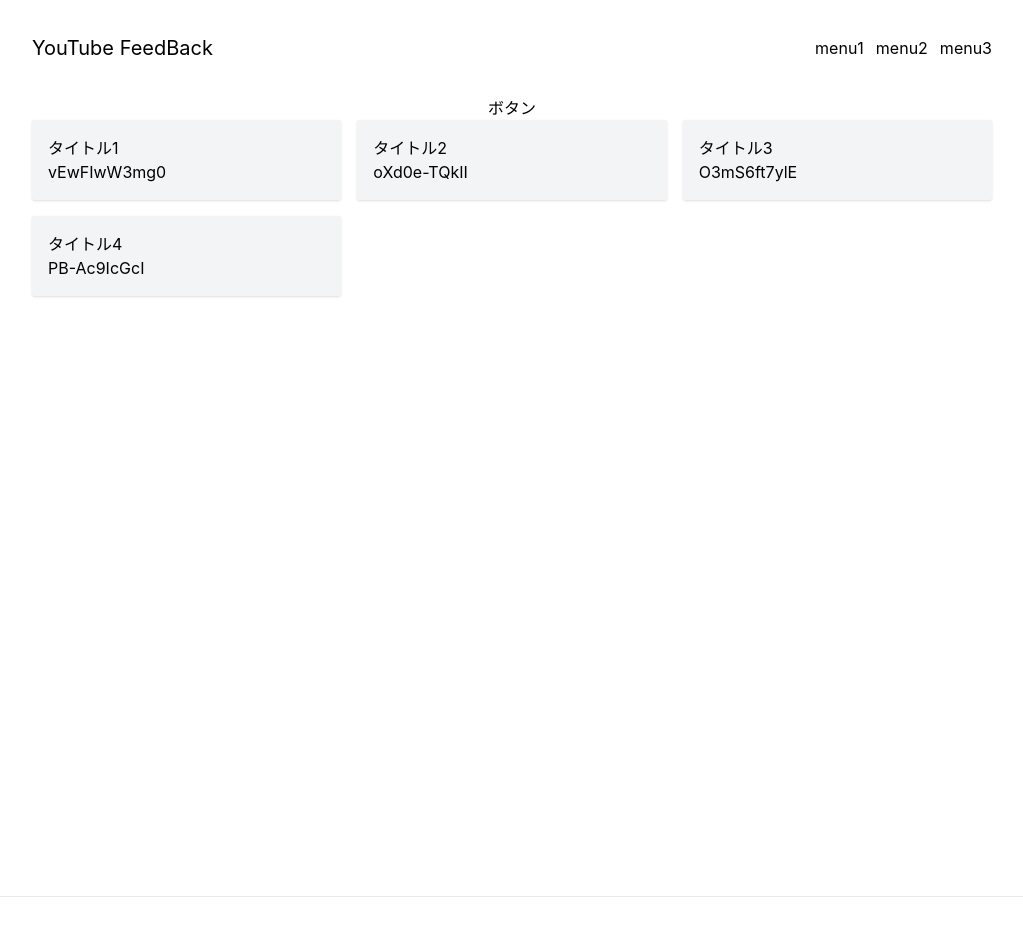
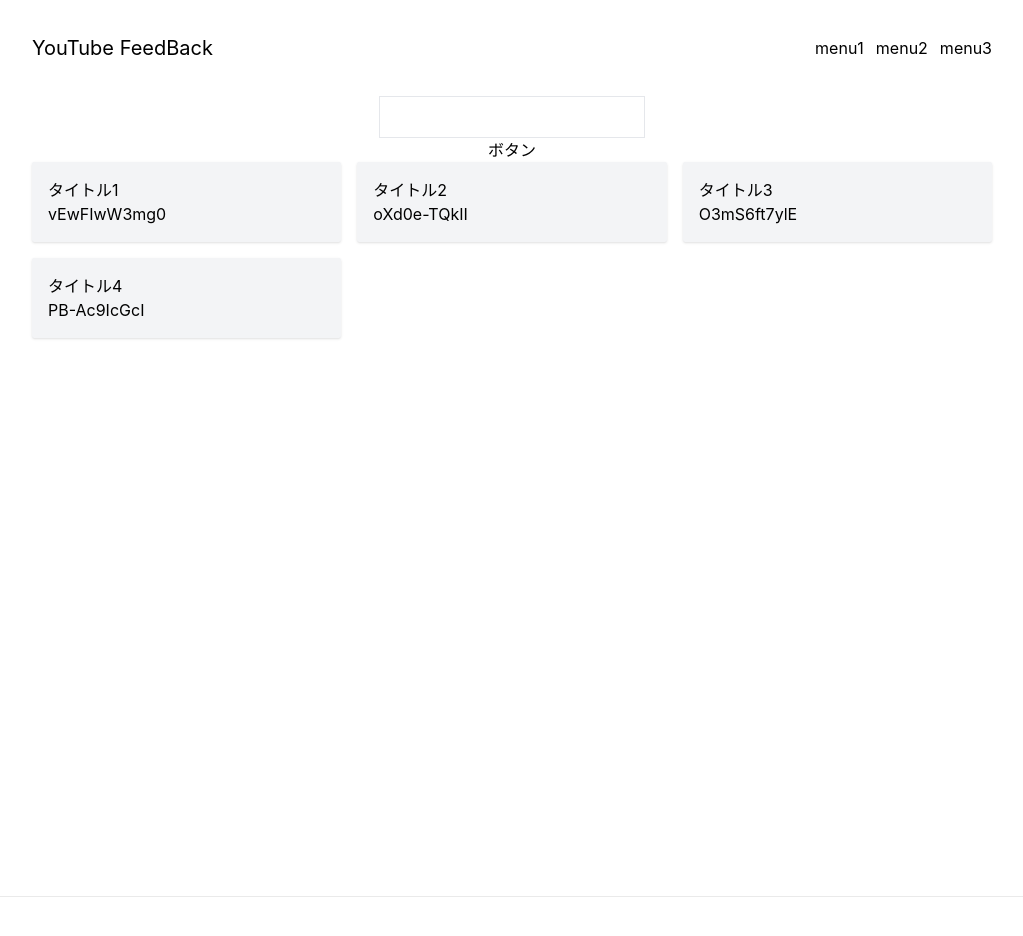
Before and after one commit to tocchi-739/youtube-feedback, a Next.js app: page / in a window 1280 px wide. Shown: the top 936 px of the page, without its empty margins (128-1151 px from the left). Built offline with nearby package versions, Linux system fonts and the light colour scheme; no server answers.

Commit message:
✨ urlをinputから受け取り、登録する機能を追加

```diff
--- a/src/pages/index.tsx
+++ b/src/pages/index.tsx
@@ -5,16 +5,21 @@ import { Card } from "../components/Card";
 import { Header } from "../components/Header";
 import { addDoc, collection, getFirestore } from "firebase/firestore";
 import { app } from "../firebase/firebase";
+import { useState } from "react";
 
 const db = getFirestore(app);
 const Home: NextPage = () => {
+  const [youtubeUrl, setYoutubeUrl] = useState("");
+  const handleChange = (e: React.ChangeEvent<HTMLInputElement>) => {
+    setYoutubeUrl(() => e.target.value);
+  };
   const handleClick = async () => {
     console.log("クリックされました");
 
     try {
       const col = collection(db, "youtube-feedback");
-      await addDoc(col, { ulr: "hoge" });
-      console.log("success!" + "hoge" + "(please reload)");
+      await addDoc(col, { ulr: youtubeUrl });
+      console.log("success!" + youtubeUrl + "(please reload)");
     } catch (error) {
       console.log("error");
     }
@@ -139,6 +144,12 @@ const Home: NextPage = () => {
       </Head>
       <Header />
       <main className={styles.main}>
+        <input
+          type="url"
+          onChange={handleChange}
+          value={youtubeUrl}
+          className="border p-2"
+        />
         <div onClick={handleClick}>ボタン</div>
         <ul className="grid lg:grid-cols-3 gap-4 w-11/12 md:w-9/12">
           {data.map((data) => {
```
